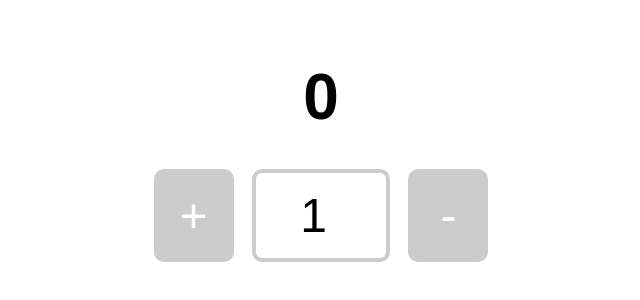
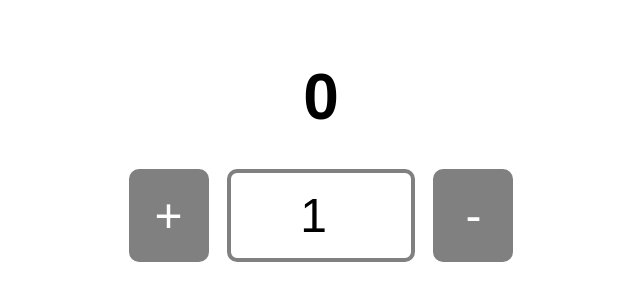
Before and after one commit to lrakoto/counter-assessment, a plain HTML site: page index.html in a window 1280 px wide. Shown: the part 220-520 px from the top of the page, without its empty margins (319-959 px from the left). Drawn offline with Linux system fonts and the light colour scheme.

Commit message:
darker gray

```diff
--- a/style.css
+++ b/style.css
@@ -28,8 +28,8 @@ h1 {
     color:#000;
     font-size:3em;
     font-weight: 200;
-    border:4px solid #ccc;
-    width:100px;
+    border:4px solid gray;
+    width:150px;
     padding:15px;
     text-align: center;
     margin:0 14px;
@@ -39,9 +39,9 @@ h1 {
 button {
     padding:15px;
     color:#fff;
-    background: #ccc;
+    background: gray;
     font-size: 3em;
-    border:4px solid #ccc;
+    border:4px solid gray;
     border-radius: 10px;
     width:80px;
     text-align: center;
@@ -49,5 +49,5 @@ button {
 
 button:hover {
     background: #fff;
-    color:#ccc;
+    color:gray;
 }
```
